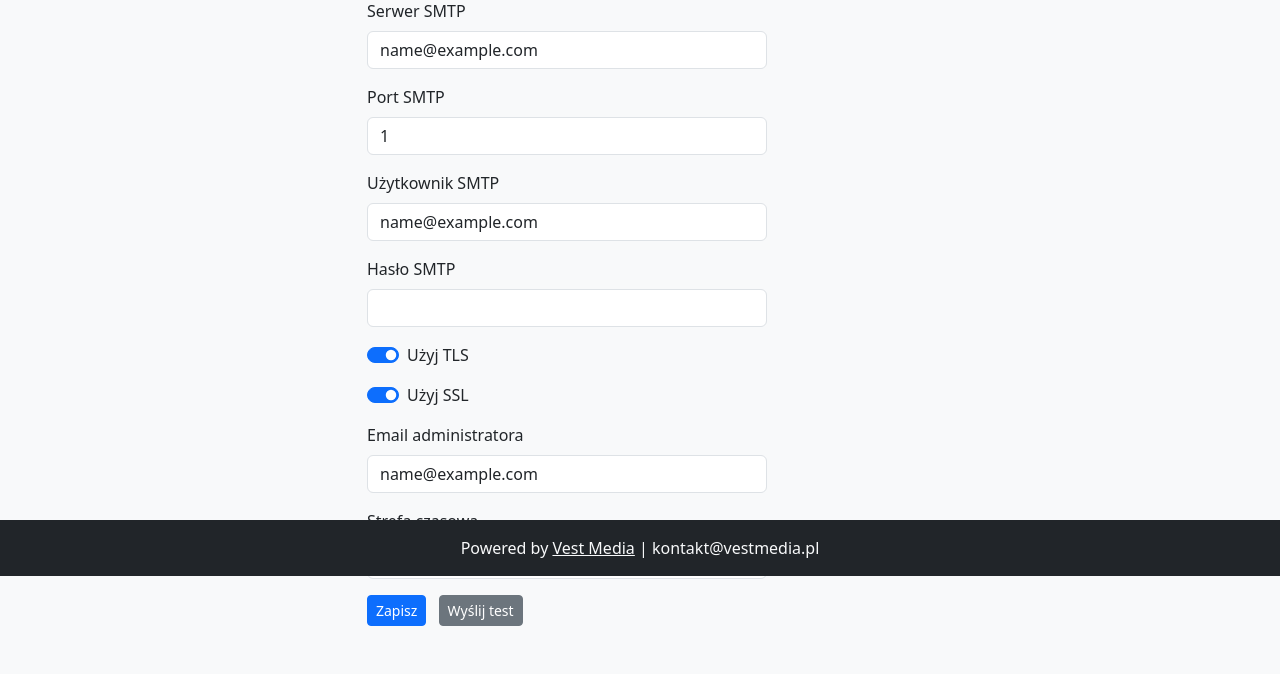
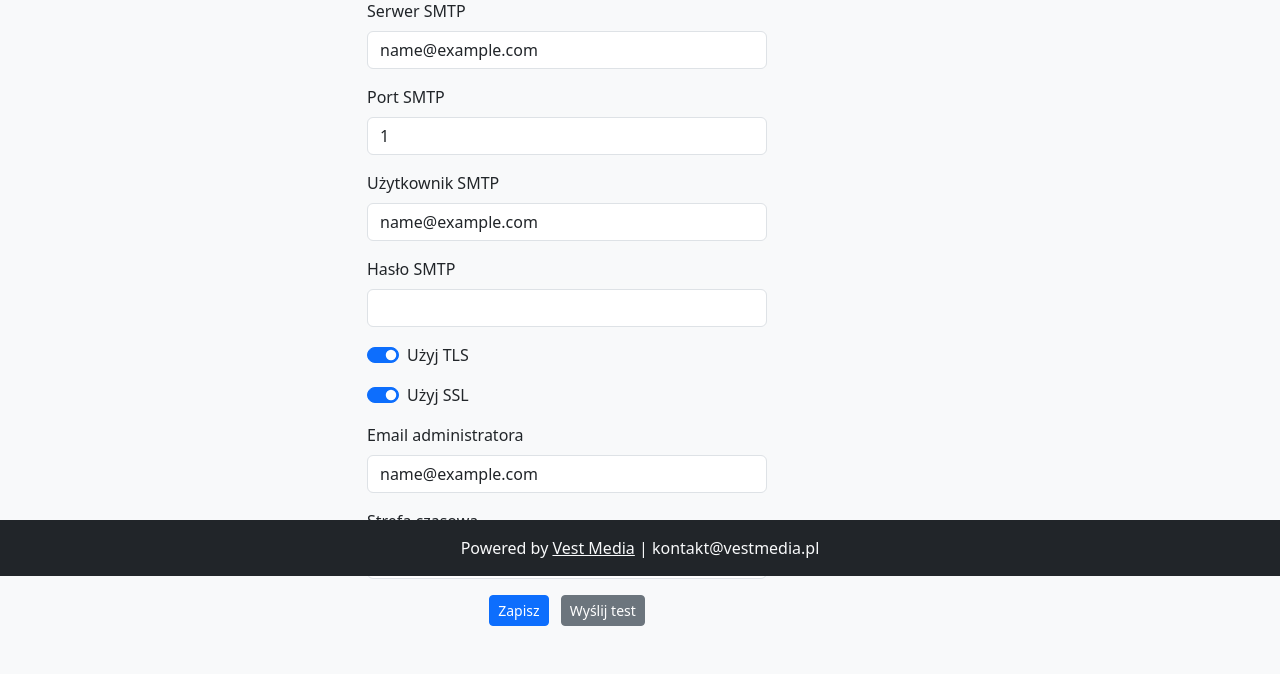
Before and after one commit to suchokrates1/konsultacje, a Flask app: page /admin/ustawienia in a window 1280 px wide. Shown: the part 224-898 px from the top of the page. Run offline with Flask 3, Linux system fonts and the light colour scheme; a user stored in the database is signed in; tables that the repository leaves empty hold one stand-in row (values such as "Sample post"); parts of the project's set-up code (start-up, migrations or seed data) failed here and were passed over.

Commit message:
Center buttons under forms

```diff
--- a/app/templates/admin/settings_form.html
+++ b/app/templates/admin/settings_form.html
@@ -38,8 +38,10 @@
         {{ form.timezone.label(class="form-label") }}
         {{ form.timezone(class="form-select") }}
       </div>
-      {{ form.submit(class="btn btn-primary btn-sm me-2") }}
-      {{ form.send_test(class="btn btn-secondary btn-sm") }}
+      <div class="text-center">
+        {{ form.submit(class="btn btn-primary btn-sm me-2") }}
+        {{ form.send_test(class="btn btn-secondary btn-sm") }}
+      </div>
     </form>
   </div>
 </div>
--- a/app/templates/beneficjent_form.html
+++ b/app/templates/beneficjent_form.html
@@ -13,7 +13,9 @@
     {{ form.wojewodztwo.label(class="form-label") }}
     {{ form.wojewodztwo(class="form-select") }}
   </div>
-  <button type="submit" class="btn btn-success btn-sm">{{ form.submit.label.text }}</button>
+  <div class="text-center">
+    <button type="submit" class="btn btn-success btn-sm">{{ form.submit.label.text }}</button>
+  </div>
 </form>
 </div>
 {% endblock %}
--- a/app/templates/change_password.html
+++ b/app/templates/change_password.html
@@ -18,7 +18,9 @@
     {{ form.confirm.label(class="form-label") }}
     {{ form.confirm(class="form-control", type="password") }}
   </div>
-  <button type="submit" class="btn btn-success btn-sm">{{ form.submit.label.text }}</button>
+  <div class="text-center">
+    <button type="submit" class="btn btn-success btn-sm">{{ form.submit.label.text }}</button>
+  </div>
     </form>
   </div>
 </div>
--- a/app/templates/instructor_form.html
+++ b/app/templates/instructor_form.html
@@ -12,7 +12,9 @@
     {{ form.email.label }}
     {{ form.email(class="form-control") }}
   </div>
-  <button type="submit" class="btn btn-primary btn-sm">Zapisz</button>
+  <div class="text-center">
+    <button type="submit" class="btn btn-primary btn-sm">Zapisz</button>
+  </div>
 </form>
 </div>
 {% endblock %}
--- a/app/templates/login.html
+++ b/app/templates/login.html
@@ -23,7 +23,9 @@
     {{ form.remember_me(class="form-check-input") }}
     {{ form.remember_me.label(class="form-check-label") }}
   </div>
-  <button type="submit" class="btn btn-primary btn-sm">{{ form.submit.label.text }}</button>
+  <div class="text-center">
+    <button type="submit" class="btn btn-primary btn-sm">{{ form.submit.label.text }}</button>
+  </div>
     </form>
   </div>
 </div>
--- a/app/templates/register.html
+++ b/app/templates/register.html
@@ -32,7 +32,9 @@
       </span>
     </div>
   </div>
-  <button type="submit" class="btn btn-success btn-sm">{{ form.submit.label.text }}</button>
+  <div class="text-center">
+    <button type="submit" class="btn btn-success btn-sm">{{ form.submit.label.text }}</button>
+  </div>
     </form>
   </div>
 </div>
--- a/app/templates/reset_password.html
+++ b/app/templates/reset_password.html
@@ -14,7 +14,9 @@
     {{ form.confirm.label(class="form-label") }}
     {{ form.confirm(class="form-control", type="password") }}
   </div>
-  <button type="submit" class="btn btn-success btn-sm">{{ form.submit.label.text }}</button>
+  <div class="text-center">
+    <button type="submit" class="btn btn-success btn-sm">{{ form.submit.label.text }}</button>
+  </div>
     </form>
   </div>
 </div>
--- a/app/templates/reset_password_request.html
+++ b/app/templates/reset_password_request.html
@@ -10,7 +10,9 @@
     {{ form.email.label(class="form-label") }}
     {{ form.email(class="form-control") }}
   </div>
-  <button type="submit" class="btn btn-primary btn-sm">{{ form.submit.label.text }}</button>
+  <div class="text-center">
+    <button type="submit" class="btn btn-primary btn-sm">{{ form.submit.label.text }}</button>
+  </div>
     </form>
   </div>
 </div>
--- a/app/templates/zajecia_form.html
+++ b/app/templates/zajecia_form.html
@@ -21,7 +21,9 @@
     {{ form.beneficjenci.label(class="form-label") }}
     {{ form.beneficjenci(class="form-select", multiple=True) }}
   </div>
-  <button type="submit" class="btn btn-success btn-sm">{{ form.submit.label.text }}</button>
+  <div class="text-center">
+    <button type="submit" class="btn btn-success btn-sm">{{ form.submit.label.text }}</button>
+  </div>
 </form>
 </div>
 {% endblock %}
```
